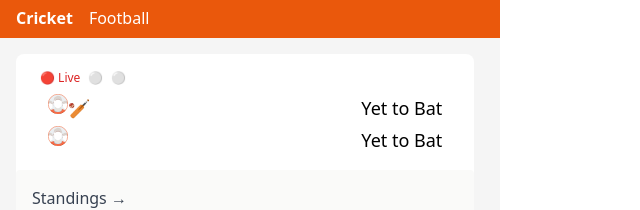
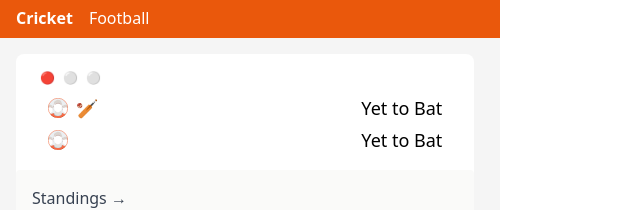
Before and after one commit to HarshilTomar20/otn-chrome-extension, a React (Vite) app: page / in a window 1280 px wide. Shown: the part 216-426 px from the top of the page, without its empty margins (0-640 px from the left). Built offline with nearby package versions, Linux system fonts and the light colour scheme; no server answers.

Commit message:
feat: S3 image integration

```diff
--- a/src/App.tsx
+++ b/src/App.tsx
@@ -69,9 +69,16 @@ function App() {
       <div className='border-black dark:border-zinc-600 w-11/12 rounded-t-lg text-center m-4 bg-white dark:bg-stone-900'>
         <div className='px-4 pt-4'>
           <div className='flex text-xs'>
-            <text className='text-red-600 ml-2'>🔴 Live</text>
+            <text className='text-red-600 ml-2'>🔴 {currentMatch?.sLiveGameStatusStr && currentMatch.sLiveGameStatusStr.charAt(0).toUpperCase() + currentMatch.sLiveGameStatusStr.slice(1)}</text>
             <text className='text-gray-500 ml-2'>⚪️ {currentMatch.sSubtitle}</text>
-            <text className='text-gray-500 ml-2'>⚪️ {currentMatch?.oSeries?.sTitle}</text>
+            <text className='text-gray-500 ml-2'>
+              ⚪️ {currentMatch?.oSeries?.sTitle &&
+                (currentMatch.oSeries.sTitle.length > 26
+                  ? `${currentMatch.oSeries.sTitle.slice(0, 26)}..`
+                  : currentMatch.oSeries.sTitle
+                )
+              }
+            </text>
           </div>
           <TeamScores currentMatch={currentMatch} Bat={Bat}/>
           <TossResult currentMatch={currentMatch}/>
--- a/src/components/MatchCard/team-scores.tsx
+++ b/src/components/MatchCard/team-scores.tsx
@@ -10,25 +10,27 @@ interface TeamScoresProps {
     return (
       <div>
         <div className='flex mx-4 mt-2 text-lg text-black dark:text-white'>
+          <div className="mr-auto flex">
             <img
-            className="h-5"
+              className="h-5 mr-2 mt-1"
               src={currentMatch.oTeamScoreA?.oTeam?.oImg?.sUrl ? `${S3_PREFIX}${currentMatch?.oTeamScoreA?.oTeam?.oImg?.sUrl}` :
               FlagTeam}
             />
-          <span className='font-bold mr-auto'>{currentMatch.oTeamScoreA?.oTeam?.sAbbr} 🏏</span>
+            <span className='font-bold '>{currentMatch.oTeamScoreA?.oTeam?.sAbbr} 🏏</span>
+          </div>
           <span className='text-lg'>{currentMatch.oTeamScoreA?.sScoresFull || Bat}</span>
         </div>
 
         <div className='flex mt-1 mx-4 text-lg text-black dark:text-white'>
+          <div className="mr-auto flex">
             <img
-            className="h-5"
+              className="h-5 mr-2 mt-1"
               src={currentMatch.oTeamScoreB?.oTeam?.oImg?.sUrl ? `${S3_PREFIX}${currentMatch?.oTeamScoreB?.oTeam?.oImg?.sUrl}` :
               FlagTeam}
             />
-          <span className='font-bold mr-auto'>{currentMatch.oTeamScoreB?.oTeam?.sAbbr}</span>
-          <span className='text-lg'>
-            {currentMatch.oTeamScoreB?.sScoresFull || Bat}
-          </span>
+            <span className='font-bold'>{currentMatch.oTeamScoreB?.oTeam?.sAbbr}</span>
+          </div>
+          <span className='text-lg'>{currentMatch.oTeamScoreB?.sScoresFull || Bat}</span>
         </div>
       </div>
     );
--- a/src/types/common.ts
+++ b/src/types/common.ts
@@ -19,6 +19,7 @@ export interface Match {
   sSubtitle: any;
   oTeamScoreA: any;
   oTeamScoreB: any;
+  sLiveGameStatusStr: any;
   oToss: any;
   oSeries: {
     sTitle: any;
```
Lines whose indentation alone changed are shown as unchanged.
